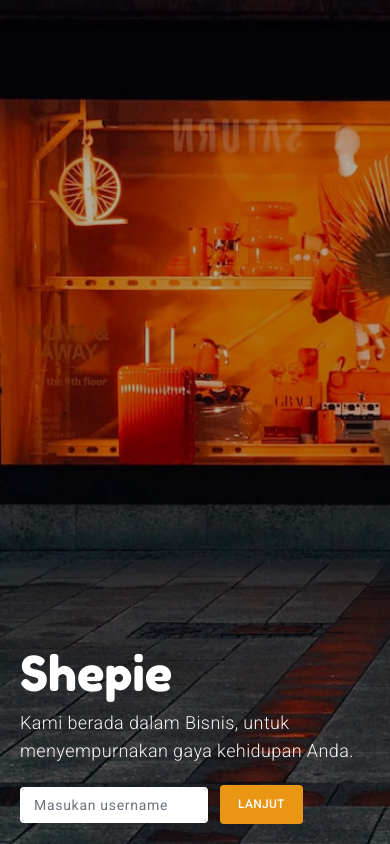
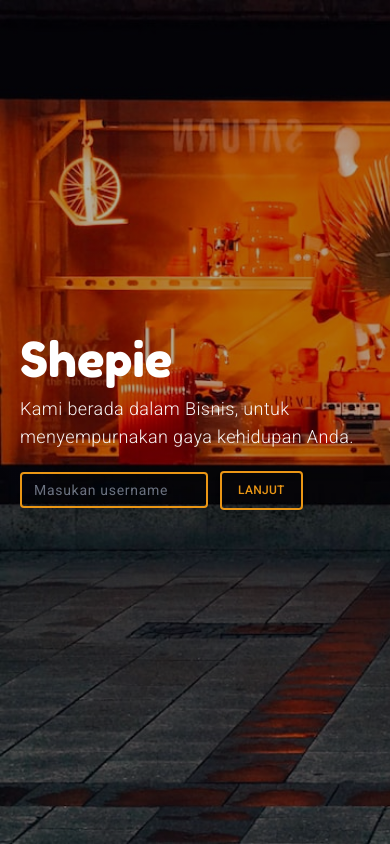
Before and after one commit to AndhikaRahmatullah/e-commerce, a Vue app: page / in a window 390 px wide. Built offline with nearby package versions, Linux system fonts and the light colour scheme; what tw-elements would draw is missing.

Commit message:
diskon dalam card

```diff
--- a/src/components/NavigationBar.vue
+++ b/src/components/NavigationBar.vue
@@ -37,12 +37,12 @@
 
 	<Transition name="sideBar">
 		<!-- side-bar phone -->
-		<aside class="md:hidden w-full h-screen bg-oren shadow-2xl font-roboto flex flex-col justify-end" aria-label="Sidebar" v-if="sideBar">
+		<aside class="md:hidden w-full h-screen bg-oren shadow-2xl font-roboto flex flex-col justify-start" aria-label="Sidebar" v-if="sideBar">
 			<div class="pt-20 overflow-y-auto py-4 px-3 rounded">
 				<ul class="space-y-2 text-white">
 					<li class="flex gap-x-2 items-center">
 						<img src="../assets/userMan.png" class="w-[50px]" alt="" />
-						<p class="">Profil</p>
+						<p class="">{{ user }}</p>
 					</li>
 					<li class="">
 						<router-link to="/" class="flex gap-x-3 items-center" @click="logout">
--- a/src/components/Produk.vue
+++ b/src/components/Produk.vue
@@ -5,13 +5,17 @@
 			<input type="text" class="form-control w-44 md:w-72 lg:w-96 text-sm md:text-base px-3 py-1.5 block border-2 border-oren tracking-wider font-normal text-oren bg-transparent shadow-xl rounded transition-all duration-500 outline-none focus:text-oren focus:ring-2 focus:border-oren focus:ring-oren" placeholder="Cari produk" @keypress.enter="keyword" v-model="key" />
 			<button type="button" data-mdb-ripple="true" data-mdb-ripple-color="light" class="inline-block px-4 md:px-6 py-2.5 text-xs md:text-sm border-2 border-oren bg-oren text-white font-medium tracking-widest leading-tight uppercase rounded shadow-xl hover:scale-95 hover:shadow-none transition-all duration-300" @click="keyword">Cari</button>
 		</div>
-		<!-- display -->
+		<!-- display card -->
 		<div class="py-16 px-2 md:px-10 grid grid-cols-2 md:grid-cols-3 lg:grid-cols-4 justify-items-center gap-2 md:gap-5 lg:gap-10">
 			<div class="" v-for="item in dataProduk" :key="item.id" @click="produk(item.id)">
-				<div class="shadow-2xl transition-all duration-300 border-2 border-terqu rounded-lg hover:scale-95 hover:shadow-none w-[160px] md:w-[200px] lg:w-[300px] cursor-pointer">
+				<div class="shadow-2xl transition-all duration-300 border-2 rounded-lg md:hover:scale-95 md:hover:shadow-none active:scale-95 active:shadow-none w-[160px] md:w-[200px] lg:w-[300px] cursor-pointer">
+					<!-- image -->
 					<a data-mdb-ripple="true" data-mdb-ripple-color="light">
 						<img class="w-full h-[120px] md:h-[200px] lg:h-[200px] rounded-t-lg" :src="item.images[0]" alt="" />
 					</a>
+					<!-- discount -->
+					<p class="px-1 text-xs md:text-sm relative bottom-[110px] md:bottom-[190px] left-[0px] rounded-r-lg w-fit bg-oren text-white shadow-lg">Diskon {{ Math.round(item.discountPercentage) }}%</p>
+					<!-- description -->
 					<div class="p-2 md:p-4 h-[100px] md:h-[150px] lg:h-[170px] flex flex-col justify-between rounded-b-lg">
 						<div class="">
 							<p class="text-xs md:text-sm lg:text-lg text-gray-900 font-lora font-semibold leading-tight overflow-hidden">{{ item.title }}</p>
--- a/src/views/Login.vue
+++ b/src/views/Login.vue
@@ -1,6 +1,6 @@
 <template>
 	<Loading id="loadingDisplay" />
-	<div class="Login px-5 py-5 md:py-0 md:px-14 flex flex-col justify-end md:justify-center gap-y-5 md:gap-y-16 h-screen bg-cover font-roboto hidden" id="head">
+	<div class="Login px-5 py-5 md:py-0 md:px-14 flex flex-col justify-center gap-y-5 md:gap-y-16 h-screen bg-cover font-roboto hidden" id="head">
 		<div class="">
 			<!-- greeting -->
 			<div class="text-white font-fredoka w-fit">
@@ -8,7 +8,7 @@
 					<p class="text-5xl md:text-5xl lg:text-7xl" v-show="loginTrue" v-if="transition">Shepie</p>
 				</Transition>
 				<Transition name="slide-fade2">
-					<p class="text-4xl md:text-5xl lg:text-7xl absolute bottom-[100px] md:bottom-[120px] tracking-wide" v-show="loginFalse">
+					<p class="text-4xl md:text-5xl lg:text-7xl absolute bottom-[120px] tracking-wide" v-show="loginFalse">
 						Selamat datang, <span class="bg-gradient-to-tr from-oren via-oren2 to-oren text-transparent bg-clip-text">{{ user }}</span>
 					</p>
 				</Transition>
@@ -25,16 +25,16 @@
 		<Transition name="dropDown">
 			<div class="flex gap-3 items-center" v-show="loginTrue" v-if="transition">
 				<div class="md:w-[400px] lg:w-96">
-					<input type="text" class="form-control block w-full text-sm md:text-base px-3 py-1.5 border-2 border-white tracking-wider font-normal text-oren bg-white bg-clip-padding rounded transition-all duration-500 outline-none focus:text-oren focus:bg-transparent focus:border-oren focus:ring-0" placeholder="Masukan username" v-model="username" @keypress.enter="login(username)" />
+					<input type="text" class="form-control block w-full text-sm md:text-base px-3 py-1.5 border-2 border-oren md:border-white tracking-wider font-normal text-oren bg-transparent md:bg-white bg-clip-padding rounded transition-all duration-500 outline-none focus:text-oren focus:bg-transparent focus:border-oren focus:ring-0" placeholder="Masukan username" v-model="username" @keypress.enter="login(username)" />
 				</div>
-				<button type="button" class="inline-block px-4 md:px-6 py-2.5 bg-oren border-2 border-oren text-white font-medium text-xs md:text-sm tracking-wide leading-tight uppercase rounded shadow-md hover:bg-transparent hover:text-oren hover:shadow-lg active:bg-oren active:shadow-lg transition-all duration-300" @click="login(username)">lanjut</button>
+				<button type="button" class="inline-block px-4 md:px-6 py-2.5 bg-transparent md:bg-oren border-2 border-oren text-oren md:text-white font-medium text-xs md:text-sm tracking-wide leading-tight uppercase rounded shadow-md hover:bg-transparent hover:text-oren hover:shadow-lg active:bg-oren active:shadow-lg transition-all duration-300" @click="login(username)">lanjut</button>
 			</div>
 		</Transition>
 
 		<!-- button actions -->
 		<Transition name="slide-fade2">
-			<div class="absolute bottom-[20px] md:bottom-[40px]" v-show="loginFalse" v-if="transition">
-				<router-link :to="'/home/' + user" class="mr-2 inline-block px-4 md:px-6 py-2.5 bg-oren border-2 border-oren text-white font-medium text-xs md:text-sm tracking-wide leading-tight uppercase rounded shadow-md hover:bg-transparent hover:text-oren hover:shadow-lg active:bg-oren active:shadow-lg transition-all duration-300">masuk</router-link>
+			<div class="absolute bottom-[40px]" v-show="loginFalse" v-if="transition">
+				<router-link :to="'/home/' + user" class="mr-2 inline-block px-4 md:px-6 py-2.5 bg-transparent md:bg-oren border-2 border-oren text-oren md:text-white font-medium text-xs md:text-sm tracking-wide leading-tight uppercase rounded shadow-md hover:bg-transparent hover:text-oren hover:shadow-lg active:bg-oren active:shadow-lg transition-all duration-300">masuk</router-link>
 				<button type="button" class="inline-block px-4 md:px-6 py-2.5 bg-gray-700 border-2 border-gray-700 text-white font-medium text-xs md:text-sm tracking-wide leading-tight uppercase rounded shadow-md hover:bg-white hover:text-gray-700 hover:border-white hover:shadow-lg transition-all duration-300" @click="logout()">keluar dari {{ user }}</button>
 			</div>
 		</Transition>
```
Also changed, not shown: hosting.txt (added).
